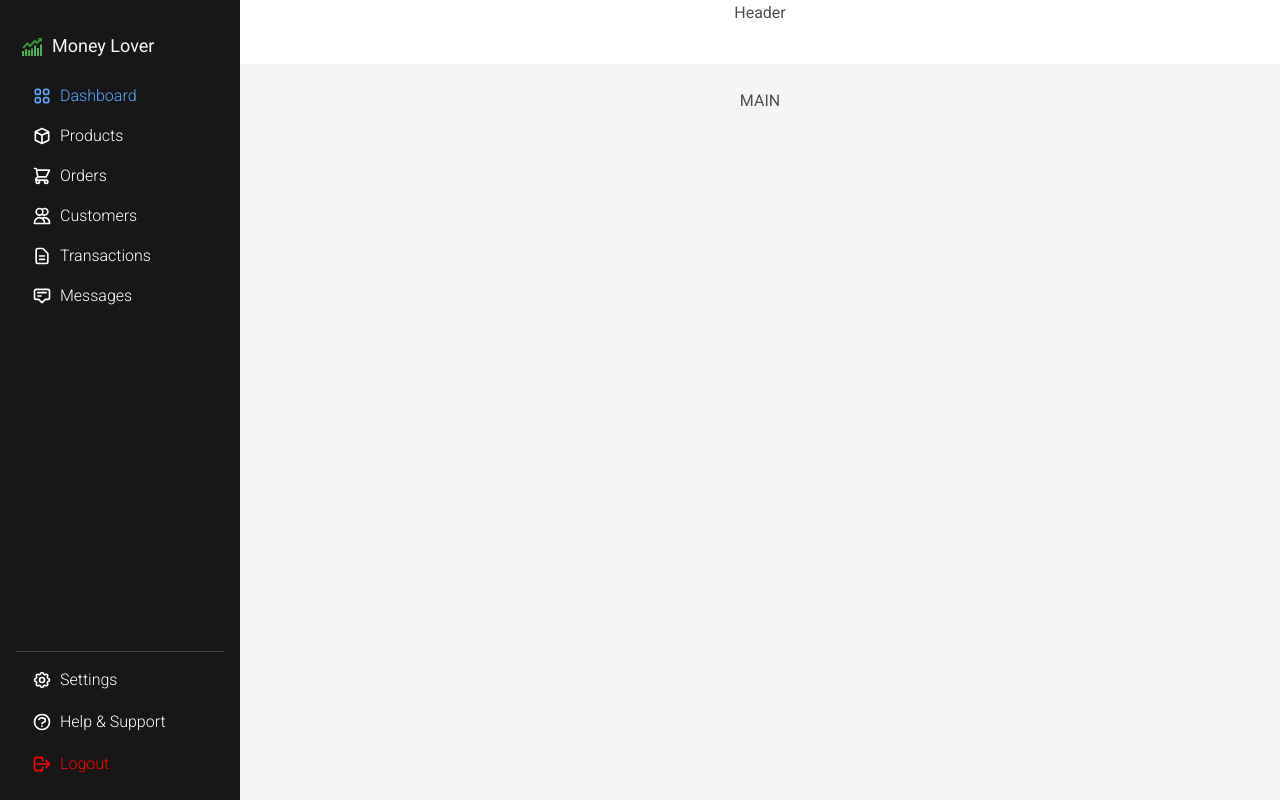
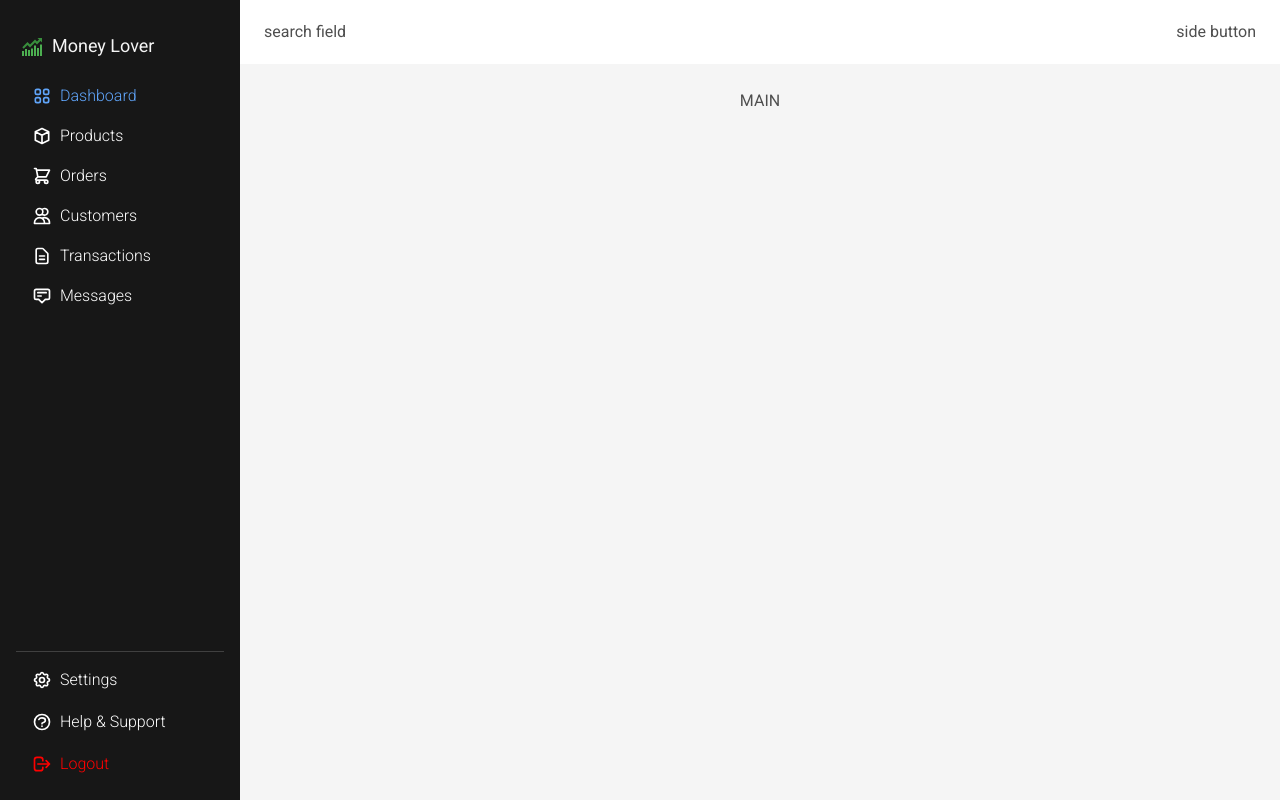
Before and after one commit to TrangDC/Money_Lover_Module_6, a React (Create React App) app: page / in a window 1280 px wide. Built offline with nearby package versions, Linux system fonts and the light colour scheme; what yup-password would draw is missing.

Commit message:
create div search field and side button. set up with className to set one to the left, one to the right

```diff
--- a/src/new_src/components/shared/Header.js
+++ b/src/new_src/components/shared/Header.js
@@ -2,8 +2,9 @@ import React from 'react';
 
 const Header = () => {
     return (
-        <div className='bg-white h-16 px-4'>
-            Header
+        <div className='bg-white h-16 px-4 flex justify-between items-center'>
+            <div>search field</div>
+            <div>side button</div>
         </div>
     );
 };
```
